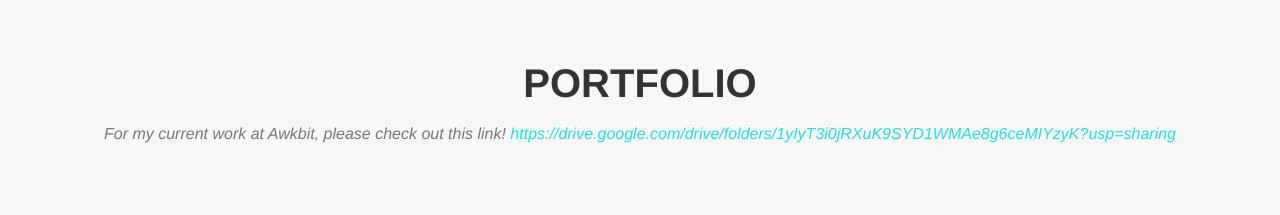
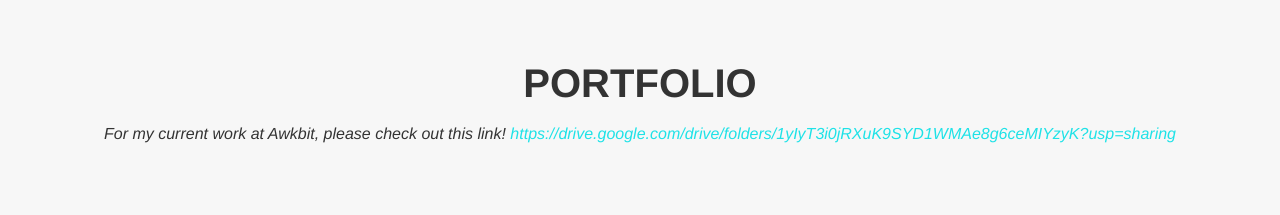
Before and after one commit to PaulinaKaradagian/uxwriting, a plain HTML site: page index.html in a window 1280 px wide. Shown: the part 1500-1715 px from the top of the page. Drawn offline with nearby package versions, Linux system fonts and the light colour scheme.

Commit message:
Update index.html

```diff
--- a/index.html
+++ b/index.html
@@ -114,7 +114,7 @@
                 <div class="row">
                     <div class="col-lg-12 text-center">
                         <h2 class="section-heading">Portfolio</h2>
-                        <h3 class="section-subheading text-muted">For my current work at Awkbit, please check out this link! <a title="Writing for Awkbit" page="_blank">https://drive.google.com/drive/folders/1yIyT3i0jRXuK9SYD1WMAe8g6ceMIYzyK?usp=sharing</a></h3>
+                        <h3 class="section-subheading">For my current work at Awkbit, please check out this link! <a title="Writing for Awkbit" page="_blank">https://drive.google.com/drive/folders/1yIyT3i0jRXuK9SYD1WMAe8g6ceMIYzyK?usp=sharing</a></h3>
                         <!-- <h3 class="section-subheading text-muted">I'm not a graphic designer. I only made some graphics so the text would show in a specific context.</h3> -->
                     </div>
                 </div>
```
